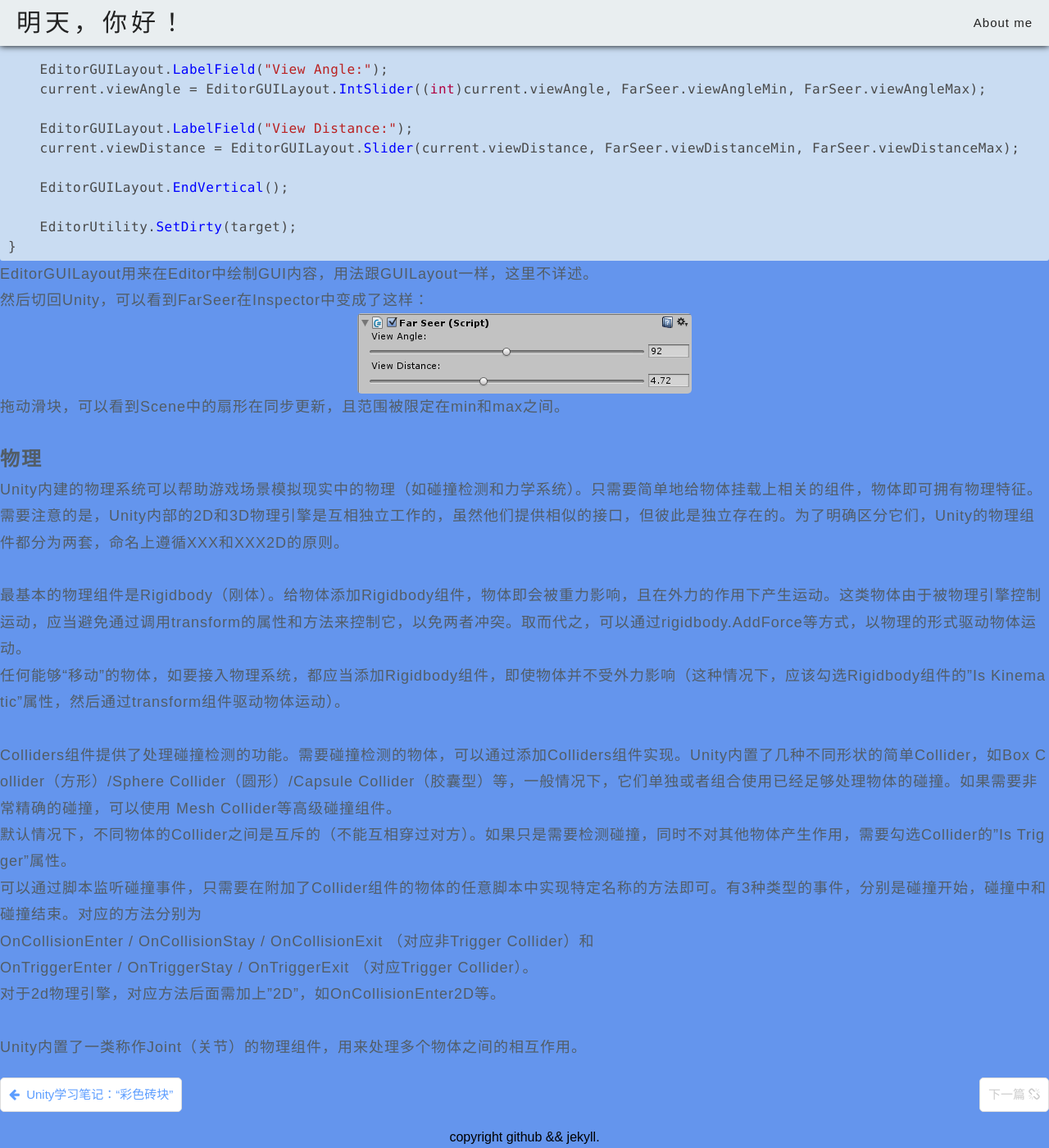
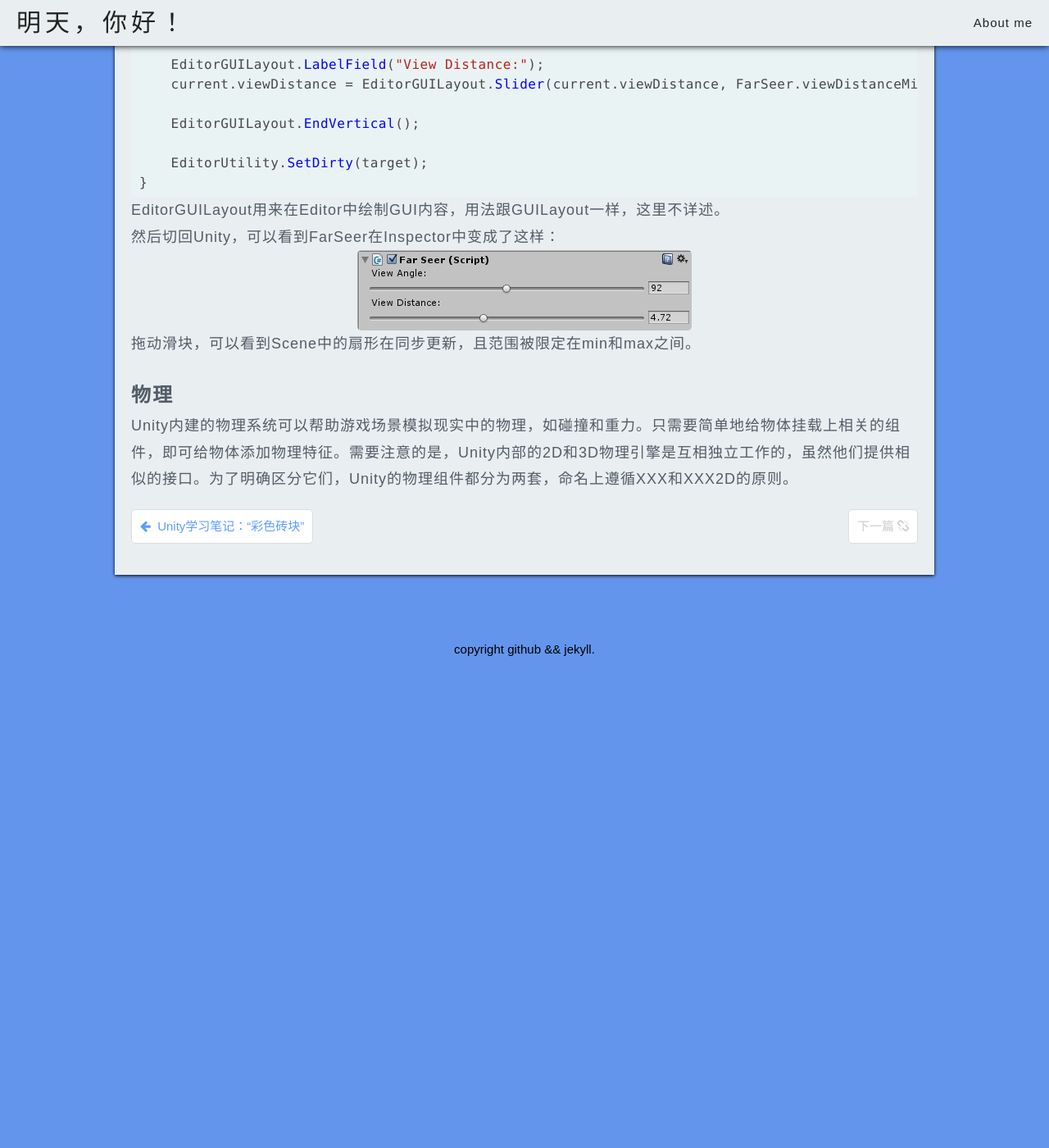
Before and after one commit to rugbbyli/rugbbyli.github.io, a Jekyll site: the page built from _posts/2015-03-08-Unity-Skill-Line.markdown, in a window 1280 px wide and 1400 px high, scrolled down 6172 px. Shown: the whole window at 82% size. Built offline with Jekyll 4.4.1, drawn with Linux system fonts in a browser that asks for light colours; comment, search, counter and statistics services are not loaded; after the commit the page ends 6975 px from its top, so only the background shows below that.

Commit message:
Revert "update"
This reverts commit 32b877f8f14006987aa11ffc03a627f0907a9873.

```diff
--- a/_layouts/default.html
+++ b/_layouts/default.html
@@ -1,20 +1,22 @@
 <!DOCTYPE html>
 <html>
+
   {% include head.html %}
+
     <body>
-        <div class="container">
+        <div class="main-content">
+
 			{% include header.html %}
-			<article class="wrapper">
-				<div id="search-loader" class="img-wrap">
-					<div class="loading">
-						<img src="{{ site.assets_path }}/img/loading.png">
-					</div>
-				</div>
-				<div class="row clearfix">
-					{{ content }}
-				</div>
-			</article>
+
+			<div class="page-content">
+                <div id="Rocket"></div>
+                <div class="wrap">
+                    {{ content }}
+                </div>
+            </div>
+
 			{% include footer.html %}
+
 		</div>
     </body>
 </html>
--- a/_posts/2015-03-08-Unity-Skill-Line.markdown
+++ b/_posts/2015-03-08-Unity-Skill-Line.markdown
@@ -13,7 +13,6 @@ tags: Unity StudyLine
 ###分析
 
 Unity3d前端开发大致可以分为这么几块：<br>
-
 **编辑器相关（Editor）**<br>
 &nbsp;&nbsp;&nbsp;&nbsp;涉及使用编辑器的一些细节，编辑器的一些设置项，以及编辑器扩展方面的内容；<br>
 **图形图像（Graphics）**<br>
@@ -39,17 +38,16 @@ Unity3d前端开发大致可以分为这么几块：<br>
 
 Unity是基于组件驱动的体系结构。组件是提供具体功能的模块。游戏场景树中的基本对象是游戏物体（GameObject），它就像个容器，主要的作用就是挂载并驱动组件（Component）的运行。反过来，组件要想运行，一定要挂载在某个游戏物体上。<br>
 比如，想在场景中显示一个球体，操作步骤大致如下：<br>
+
 1，在场景中添加一个GameObject；<br>
 2，在GameObject上挂载名为Mesh Filter的组件，并设置它的Mesh值为球体模型，它负责提供球体模型数据；<br>
 3，在GameObject上挂载名为Mesh Renderer的组件，它负责渲染Mesh Filter提供的模型到场景中；<br>
 <br>
 每个组件都有若干属性可以设置，比如每个物体都有的基本组件——Transform组件，可以设置Position/Rotation/Scale等属性，以及上面提到的MeshFilter组件，可以设置要处理的网格模型等；<br>
 除了使用系统内置的组件，我们还可以通过脚本扩展物体的行为。脚本也是一种组件，通过脚本代码，我们可以获取物体上挂载的其它组件（包括其它的脚本组件），通过与其它组件的交互来自定义物体的行为（比如改变Transform组件的Position属性来移动物体）。<br>
-<br>
 下面按照之前列举的几块内容分别分析:<br>
 
 ###编辑器相关
-
 Unity的编辑器本身就是运行在Unity引擎上的一个应用，因此，对Unity编辑器的界面扩展完全是基于Unity的GUI系统进行的，使用同样的脚本语言。熟悉了编辑器扩展的框架后，很容易就可以实现各种各样的扩展，打造出最适合自己的独一无二的编辑器。<br>
 Unity对扩展代码的识别机制也很简单，只要把代码丢进特定的目录就可以。Unity有一套项目资源目录规范，简单介绍如下：<br>
 1，所有资源都放在一个叫做Assets的根目录下（我们下文中没有特别说明的话，根目录即指这个目录）；<br>
@@ -60,7 +58,6 @@ Unity对扩展代码的识别机制也很简单，只要把代码丢进特定的
 6，位于根目录下的某个名为Resources的文件夹的内容允许运行时通过脚本加载到游戏中；<br>
 7，Unity内置的一些辅助Package，导入时会自动放置在根目录下的Standard Assets文件夹中；<br>
 8，位于根目录下的某个名为StreamingAssets的文件夹下的内容会原封不动地打包到游戏中；<br>
-<br>
 需要注意的是，每次修改过脚本，切回Unity编辑器时，Unity都会重新编译一次你的代码。这些目录会影响到编译顺序。具体顺序为：<br>
 1，编译Standard Assets, Pro Standard Assets 和 Plugins 文件夹下的脚本；<br>
 2，编译以上文件夹下的名为Editor的文件夹下的脚本；<br>
@@ -68,7 +65,6 @@ Unity对扩展代码的识别机制也很简单，只要把代码丢进特定的
 4，编译剩下的脚本；<br>
 5，位于根目录下名为 WebPlayerTemplates 的文件夹的内容不会被编译；<br>
 先编译的代码可以引用后编译的代码中的对象，反过来则是不行的。<br>
-<br>
 编辑器界面扩展主要分为两种方式，改变内置窗口（如Inspector/Scene）内容的显示，或者创建新的窗口。<br>
 创建一个新的窗口是很简单的，只需要3步：<br>
 1，定义一个类型，并继承UnityEditor.EditorWindow；<br>
@@ -96,9 +92,7 @@ Unity对扩展代码的识别机制也很简单，只要把代码丢进特定的
 ![image](https://raw.githubusercontent.com/rugbbyli/rugbbyli.github.io/master/imgs/unity_skill_line_1.png)
 
 可以用鼠标拖动位置和调整大小，它会自动记忆这些属性。<br>
-<br>
 一些情况下，我们可能更希望能够改变Unity编辑器内置窗口的显示，比如对Inspector中我们脚本属性的友好显示，或者在Scene窗口中显示一些对象的辅助内容，这些都是实际项目中经常碰到的需求。通过PropertyDrawer和Editor可以轻松实现这些。<br>
-<br>
 PropertyDrawer用来自定义某个属性在Inspector中的显示方式。比如，考虑我们的脚本中有个int类型的公共变量，默认情况下，它在Inspector中显示为一个文本框，可以输入一个数字来改变它的值；现在我们想要用一个滑块来改变它的值，来看看怎么做吧~<br>
 {% highlight csharp %}
   [CustomPropertyDrawer(typeof(int))]
@@ -127,7 +121,7 @@ PropertyDrawer用来自定义某个属性在Inspector中的显示方式。比如
   将上面的代码放入一个脚本文件，然后放在Editor文件夹下。切到Unity，选中某个物体，如果它挂载了某个脚本，且那个脚本有个Int类型的公共变量，那么Inspector窗口看起来应该类似这样：<br>
 
 ![image](https://raw.githubusercontent.com/rugbbyli/rugbbyli.github.io/master/imgs/unity_skill_line_2.png)
-<br>
+
 Editor则提供了更多的灵活性。通过继承并重写它的方法，可以完全定制Inspector窗口或者在Scene窗口中展示自定义的内容。我通过一个简单的例子来说明它的用法：<br>
 考虑这样一个需求。我们的游戏中有许多角色，每个角色都有不同的视野范围（包括视距和视角）。我们定义一个脚本来实现这个，如下：<br>
 {% highlight csharp %}
@@ -206,15 +200,4 @@ EditorGUILayout用来在Editor中绘制GUI内容，用法跟GUILayout一样，
 拖动滑块，可以看到Scene中的扇形在同步更新，且范围被限定在min和max之间。<br>
 
 ###物理
-Unity内建的物理系统可以帮助游戏场景模拟现实中的物理（如碰撞检测和力学系统）。只需要简单地给物体挂载上相关的组件，物体即可拥有物理特征。需要注意的是，Unity内部的2D和3D物理引擎是互相独立工作的，虽然他们提供相似的接口，但彼此是独立存在的。为了明确区分它们，Unity的物理组件都分为两套，命名上遵循XXX和XXX2D的原则。<br>
-<br>
-最基本的物理组件是Rigidbody（刚体）。给物体添加Rigidbody组件，物体即会被重力影响，且在外力的作用下产生运动。这类物体由于被物理引擎控制运动，应当避免通过调用transform的属性和方法来控制它，以免两者冲突。取而代之，可以通过rigidbody.AddForce等方式，以物理的形式驱动物体运动。<br>任何能够“移动”的物体，如要接入物理系统，都应当添加Rigidbody组件，即使物体并不受外力影响（这种情况下，应该勾选Rigidbody组件的"Is Kinematic"属性，然后通过transform组件驱动物体运动）。<br>
-<br>
-Colliders组件提供了处理碰撞检测的功能。需要碰撞检测的物体，可以通过添加Colliders组件实现。Unity内置了几种不同形状的简单Collider，如Box Collider（方形）/Sphere Collider（圆形）/Capsule Collider（胶囊型）等，一般情况下，它们单独或者组合使用已经足够处理物体的碰撞。如果需要非常精确的碰撞，可以使用 Mesh Collider等高级碰撞组件。<br>
-默认情况下，不同物体的Collider之间是互斥的（不能互相穿过对方）。如果只是需要检测碰撞，同时不对其他物体产生作用，需要勾选Collider的"Is Trigger"属性。<br>
-可以通过脚本监听碰撞事件，只需要在附加了Collider组件的物体的任意脚本中实现特定名称的方法即可。有3种类型的事件，分别是碰撞开始，碰撞中和碰撞结束。对应的方法分别为<br>
-OnCollisionEnter / OnCollisionStay / OnCollisionExit （对应非Trigger Collider）和<br>
-OnTriggerEnter   / OnTriggerStay   / OnTriggerExit   （对应Trigger Collider）。<br>
-对于2d物理引擎，对应方法后面需加上"2D"，如OnCollisionEnter2D等。<br>
-<br>
-Unity内置了一类称作Joint（关节）的物理组件，用来处理多个物体之间的相互作用。
+Unity内建的物理系统可以帮助游戏场景模拟现实中的物理，如碰撞和重力。只需要简单地给物体挂载上相关的组件，即可给物体添加物理特征。需要注意的是，Unity内部的2D和3D物理引擎是互相独立工作的，虽然他们提供相似的接口。为了明确区分它们，Unity的物理组件都分为两套，命名上遵循XXX和XXX2D的原则。<br>
--- a/res/css/main.css
+++ b/res/css/main.css
@@ -85,8 +85,6 @@ body {
 .site-footer {
 	padding:0px 15px;
 	text-align:center;
-	font-size:16px;
-	line-height:26px;
 }
 
 .footer-heading {
```
